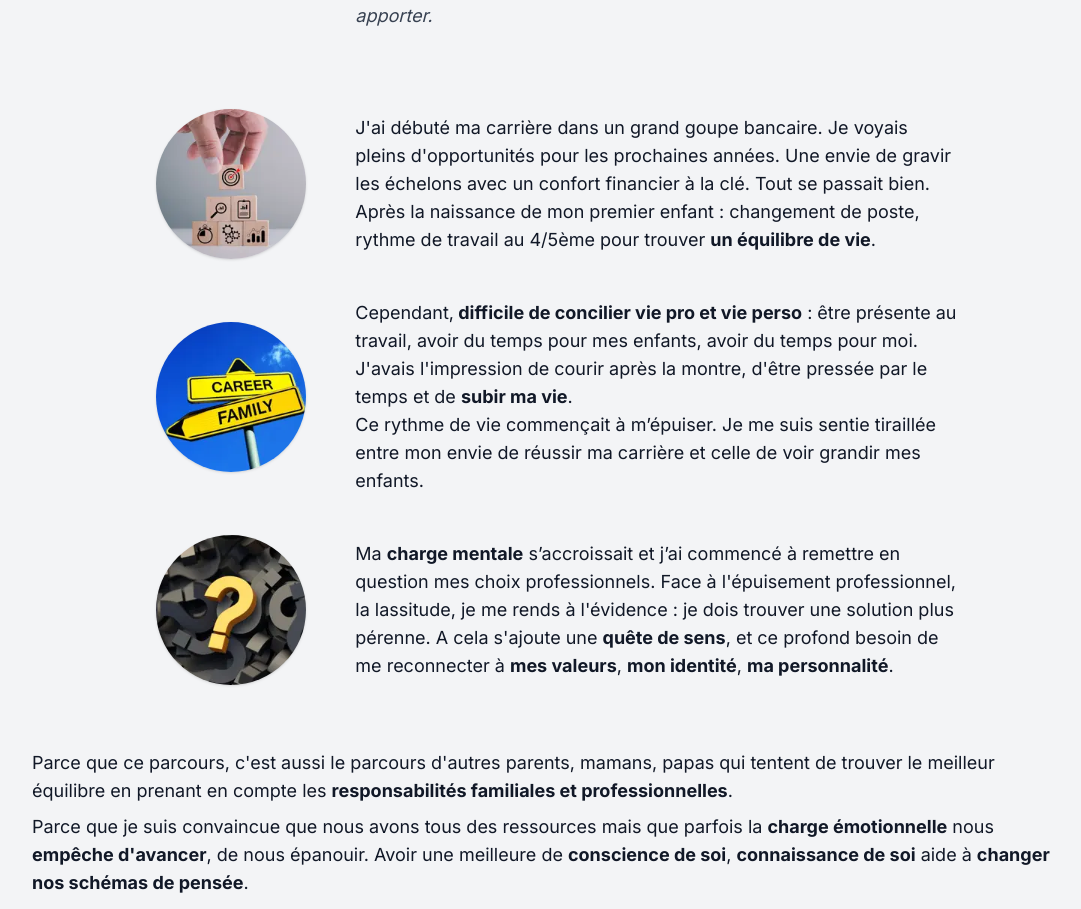
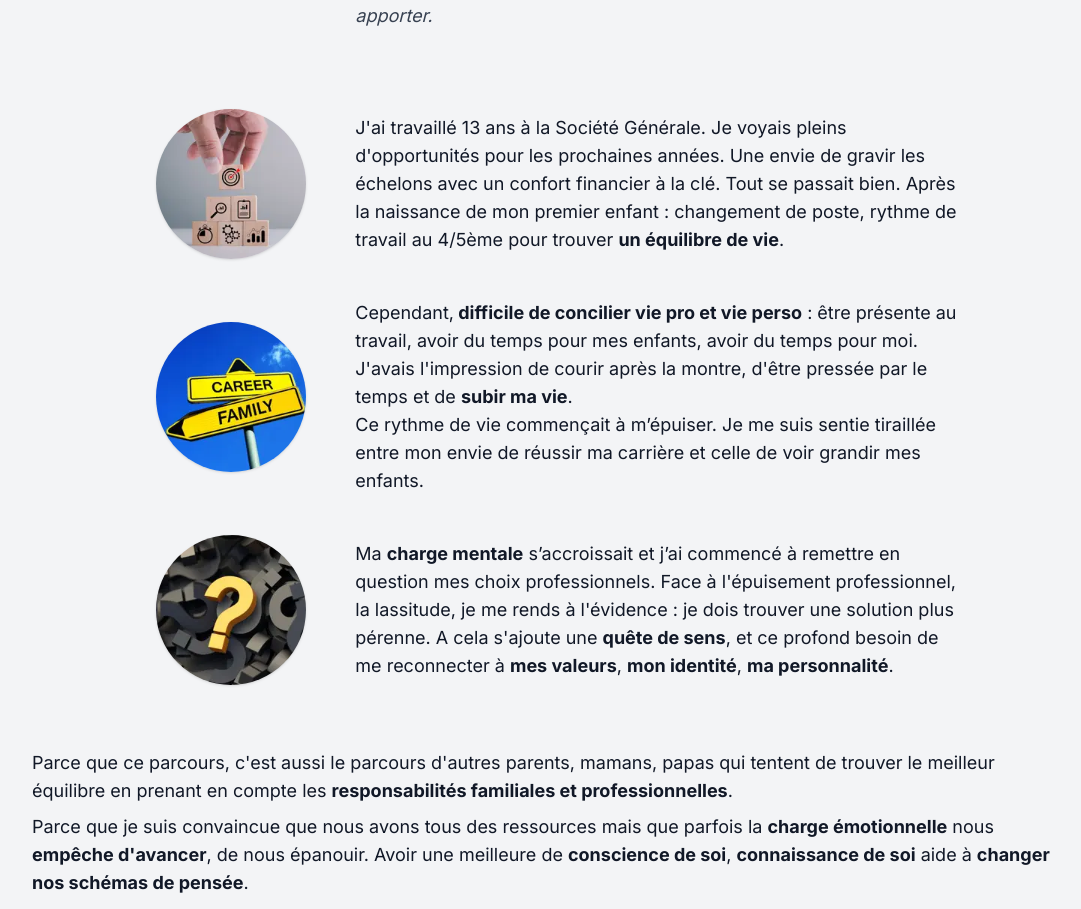
Before and after one commit to antoinebollinger/unpasdeplus-coaching, a Next.js app: page /qui-je-suis in a window 1280 px wide. Shown: the part 1829-2738 px from the top of the page, without its empty margins (96-1177 px from the left). Built offline with nearby package versions, Linux system fonts and the light colour scheme; a web font is replaced by a local one.

Commit message:
🚧 content

```diff
--- a/src/sections/qui-je-suis/parcours.tsx
+++ b/src/sections/qui-je-suis/parcours.tsx
@@ -46,7 +46,7 @@ export default function Parcours({ className = 'bg-gray-100' }: { className?: st
                         </div>
                         <div className="w-full md:w-3/4 transition duration-200 opacity-0 translate-x-3/4 career-step">
                             <p className="text-lg text-gray-900">
-                                J'ai débuté ma carrière dans un grand goupe bancaire. Je voyais pleins d'opportunités pour les prochaines années. Une envie de gravir les échelons avec un confort financier à la clé. Tout se passait bien. Après la naissance de mon premier enfant : changement de poste, rythme de travail au 4/5ème pour trouver <strong>un équilibre de vie</strong>.
+                                J'ai travaillé 13 ans à la Société Générale. Je voyais pleins d'opportunités pour les prochaines années. Une envie de gravir les échelons avec un confort financier à la clé. Tout se passait bien. Après la naissance de mon premier enfant : changement de poste, rythme de travail au 4/5ème pour trouver <strong>un équilibre de vie</strong>.
                             </p>
                         </div>
                     </div>
```
